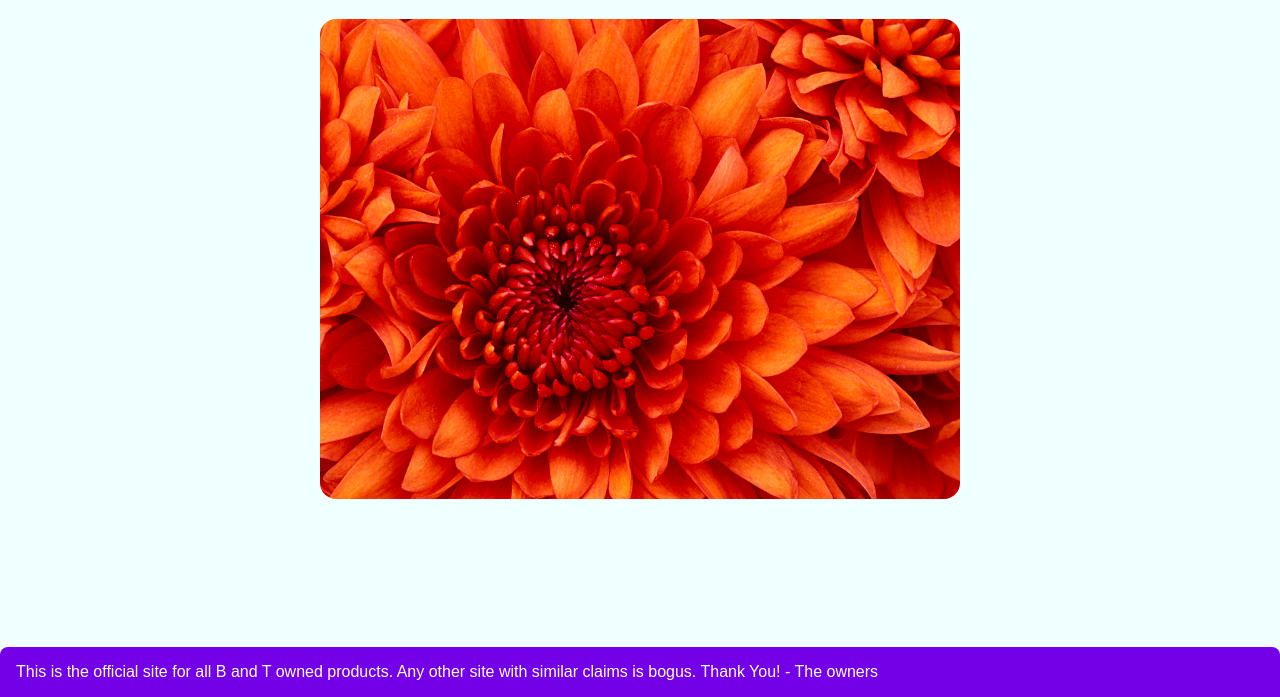
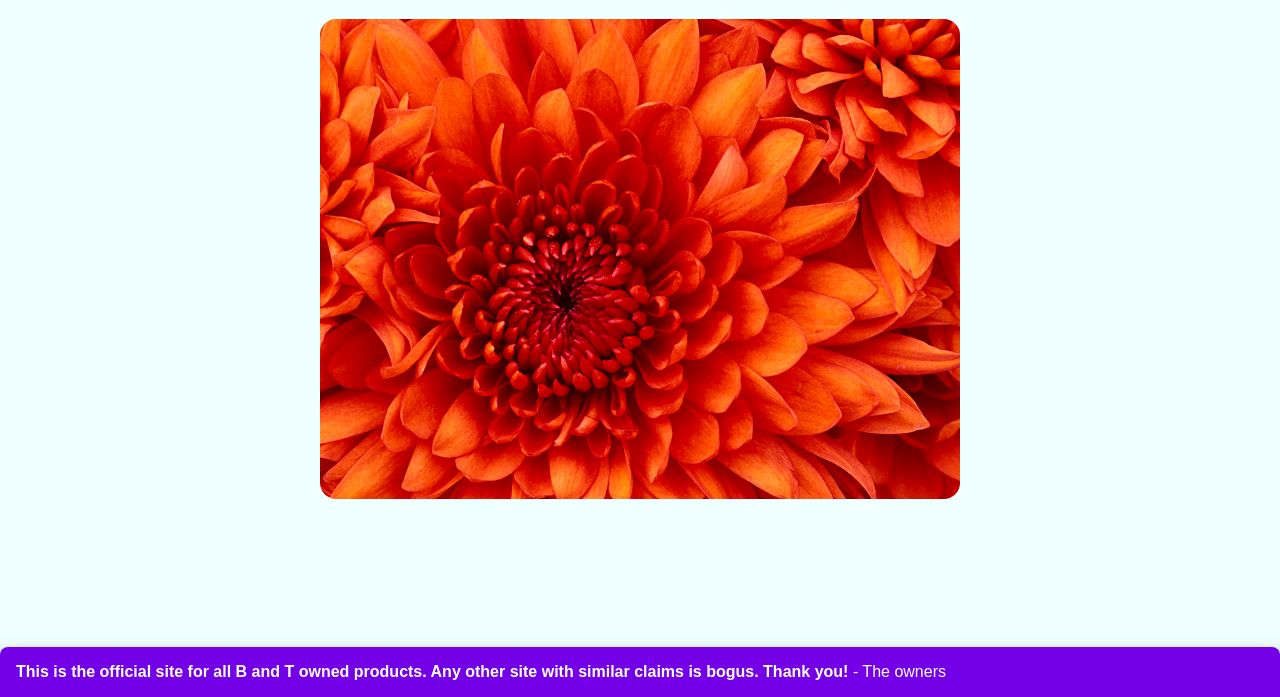
Before and after one commit to btproductsoftheworld/btproductsoftheworld.github.io, a plain HTML site: page papar.html in a window 1280 px wide. Shown: the part 205-902 px from the top of the page. Drawn offline with Linux system fonts and the light colour scheme; a web font is replaced by a local one.

Commit message:
Compile site

```diff
--- a/app.css
+++ b/app.css
@@ -237,4 +237,4 @@
 .tippy-box[data-animation=shift-toward][data-state=hidden]{opacity:0}.tippy-box[data-animation=shift-toward][data-state=hidden][data-placement^=top]{transform:translateY(-10px)}.tippy-box[data-animation=shift-toward][data-state=hidden][data-placement^=bottom]{transform:translateY(10px)}.tippy-box[data-animation=shift-toward][data-state=hidden][data-placement^=left]{transform:translateX(-10px)}.tippy-box[data-animation=shift-toward][data-state=hidden][data-placement^=right]{transform:translateX(10px)}
 .tippy-box[data-theme~=light]{color:#26323d;box-shadow:0 0 20px 4px rgba(154,161,177,.15),0 4px 80px -8px rgba(36,40,47,.25),0 4px 4px -2px rgba(91,94,105,.15);background-color:#fff}.tippy-box[data-theme~=light][data-placement^=top]>.tippy-arrow:before{border-top-color:#fff}.tippy-box[data-theme~=light][data-placement^=bottom]>.tippy-arrow:before{border-bottom-color:#fff}.tippy-box[data-theme~=light][data-placement^=left]>.tippy-arrow:before{border-left-color:#fff}.tippy-box[data-theme~=light][data-placement^=right]>.tippy-arrow:before{border-right-color:#fff}.tippy-box[data-theme~=light]>.tippy-backdrop{background-color:#fff}.tippy-box[data-theme~=light]>.tippy-svg-arrow{fill:#fff}
 .tippy-box[data-placement^=top]>.tippy-svg-arrow{bottom:0}.tippy-box[data-placement^=top]>.tippy-svg-arrow:after,.tippy-box[data-placement^=top]>.tippy-svg-arrow>svg{top:16px;transform:rotate(180deg)}.tippy-box[data-placement^=bottom]>.tippy-svg-arrow{top:0}.tippy-box[data-placement^=bottom]>.tippy-svg-arrow>svg{bottom:16px}.tippy-box[data-placement^=left]>.tippy-svg-arrow{right:0}.tippy-box[data-placement^=left]>.tippy-svg-arrow:after,.tippy-box[data-placement^=left]>.tippy-svg-arrow>svg{transform:rotate(90deg);top:calc(50% - 3px);left:11px}.tippy-box[data-placement^=right]>.tippy-svg-arrow{left:0}.tippy-box[data-placement^=right]>.tippy-svg-arrow:after,.tippy-box[data-placement^=right]>.tippy-svg-arrow>svg{transform:rotate(-90deg);top:calc(50% - 3px);right:11px}.tippy-svg-arrow{width:16px;height:16px;fill:#333;text-align:initial}.tippy-svg-arrow,.tippy-svg-arrow>svg{position:absolute}
-.topbar{position:fixed;top:0;left:0;box-sizing:border-box;background-color:#d9b3ff;margin:16px;padding:8px 16px;border-radius:8px;box-shadow:0 4px 8px 0 rgba(0,0,0,.2),0 6px 20px 0 rgba(0,0,0,.19)}.topbar>a{text-decoration:none;font-family:"Raleway",sans-serif;font-weight:900;color:#fff;transition-duration:200ms}.topbar>a:hover{text-decoration:dotted underline;text-decoration-thickness:2px}.topbar>a.active{font-weight:300}.topbar>a:not([href]){opacity:.2;color:#000}.topbar>a:hover[href]{color:#f5f5f5}.topbar>a:not(:first-child)::before{content:"";border:2px solid #fff;border-radius:2px;width:0;margin:8px}.topbar>a[href]:not(:first-child)::before{opacity:.2}.bottombar{background-color:#7300e6;color:#fff;padding:16px;border-radius:8px 8px 0 0;opacity:0;transition-duration:600ms}body,html{padding:0;margin:0;font-family:"Raleway",sans-serif}body{background-color:azure}main{padding:calc(10vh + 64px) 16px;text-align:center;box-sizing:border-box}h1{font-weight:300;color:#40e0d0}h2{color:#7300e6}img{border-radius:16px;width:80vmin}
+.topbar{position:fixed;top:0;left:0;box-sizing:border-box;background-color:#d9b3ff;margin:16px;padding:8px 16px;border-radius:8px;box-shadow:0 4px 8px 0 rgba(0,0,0,.2),0 6px 20px 0 rgba(0,0,0,.19)}.topbar>a{text-decoration:none;font-family:"Raleway",sans-serif;font-weight:900;color:#fff;transition-duration:200ms}.topbar>a:hover{text-decoration:dotted underline;text-decoration-thickness:2px}.topbar>a.active{font-weight:300}.topbar>a:not([href]){opacity:.2;color:#000}.topbar>a:hover[href]{color:#f5f5f5}.topbar>a:not(:first-child)::before{content:"";border:2px solid #fff;border-radius:2px;width:0;margin:8px}.topbar>a[href]:not(:first-child)::before{opacity:.2}.bottombar{background-color:#7300e6;color:#fff;padding:16px;border-radius:8px 8px 0 0;opacity:0;box-shadow:0 4px 8px 0 rgba(0,0,0,.2),0 6px 20px 0 rgba(0,0,0,.19);transition-duration:600ms}body,html{padding:0;margin:0;font-family:"Raleway",sans-serif}body{background-color:azure}main{padding:calc(10vh + 64px) 16px;text-align:center;box-sizing:border-box}h1{font-weight:300;color:#40e0d0}h2{color:#7300e6}img{border-radius:16px;width:80vmin}
--- a/papar.html
+++ b/papar.html
@@ -1 +1 @@
-<!doctype html><html lang="en"><head><meta charset="UTF-8"><meta name="viewport" content="width=device-width,initial-scale=1"><title>B&T Products of the World</title><link rel="stylesheet" href="./app.css"></head><body id="papar"><header class="topbar"><a href="./index.html">Home</a> <a href="./seservices.html">S and E Services</a> <a href="./papar.html">Paper Paradise</a> <a data-tippy-content="Coming soon!">The Bookworm Sliders</a></header><script src="./topbar.bundle.js"></script><main><h1>Paper Paradise is awesome!</h1><img src="./assets/src/images/chrysanthemum.jpg" alt="a red chrysanthemum"></main><footer class="bottombar">This is the official site for all B and T owned products. Any other site with similar claims is bogus. Thank You! - The owners</footer><script src="./bottombar.bundle.js"></script><script src="./app.bundle.js"></script></body></html>
+<!doctype html><html lang="en"><head><meta charset="UTF-8"><meta name="viewport" content="width=device-width,initial-scale=1"><title>B&T Products of the World</title><link rel="stylesheet" href="./app.css"></head><body id="papar"><header class="topbar"><a href="./index.html">Home</a> <a href="./seservices.html">S and E Services</a> <a href="./papar.html">Paper Paradise</a> <a data-tippy-content="Coming soon!">The Bookworm Sliders</a></header><script src="./topbar.bundle.js"></script><main><h1>Paper Paradise is awesome!</h1><img src="./assets/src/images/chrysanthemum.jpg" alt="a red chrysanthemum"></main><footer class="bottombar"><strong>This is the official site for all B and T owned products. Any other site with similar claims is bogus. Thank you!</strong> - The owners</footer><script src="./bottombar.bundle.js"></script><script src="./app.bundle.js"></script></body></html>
```
Also changed, not shown: index.html (+1 -1 lines), seservices.html (+1 -1 lines).
